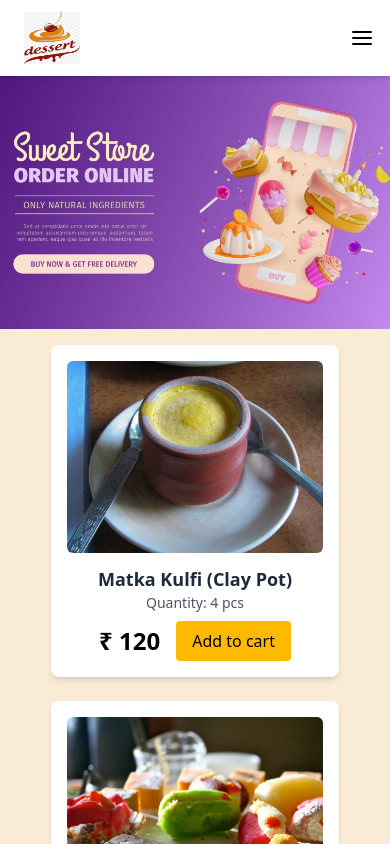
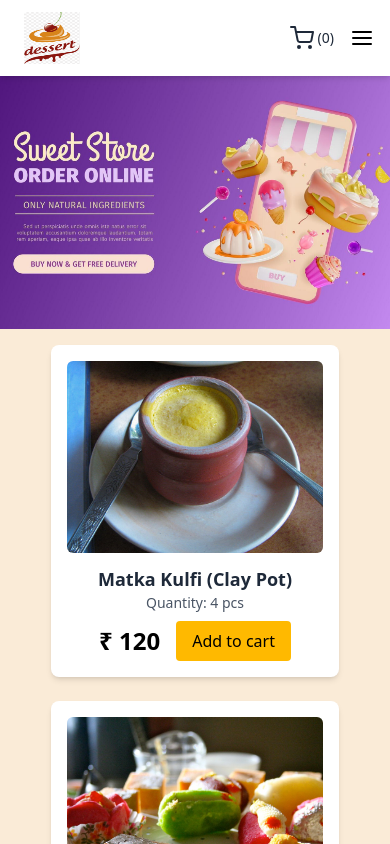
Before and after one commit to kamlakanwar/sweets-e-commerce, a React (Vite) app: page / in a window 390 px wide. Shown: the top 844 px of the page. Built offline with nearby package versions, Linux system fonts and the light colour scheme.

Commit message:
Update Navbar.jsx

```diff
--- a/src/components/Navbar.jsx
+++ b/src/components/Navbar.jsx
@@ -51,14 +51,24 @@ const Navbar = () => {
         </button>
       </nav>
 
-      {/* Hamburger Icon (Mobile) */}
-      <div className="md:hidden text-2xl cursor-pointer" onClick={toggleMenu}>
-        {isOpen ? <FiX /> : <FiMenu />}
+            <div className="flex items-center gap-4 md:hidden">
+        <div
+          onClick={() => navigate("/Cart")}
+          className="flex items-center cursor-pointer text-gray-800 hover:text-amber-500 text-2xl"
+        >
+          <FiShoppingCart />
+          <span className="ml-1 text-sm">({cartItems.length})</span>
+        </div>
+
+        {/* Hamburger Icon */}
+        <div className="text-2xl cursor-pointer" onClick={toggleMenu}>
+          {isOpen ? <FiX /> : <FiMenu />}
+        </div>
       </div>
 
       {/* Mobile Menu */}
       {isOpen && (
-        <div className="absolute top-full left-0 w-full bg-white shadow-md flex flex-col gap-4 px-6 py-4 md:hidden z-10">
+        <div className="absolute top-full left-0 w-full bg-white shadow-md flex flex-col gap-3 px-4 py-3 md:hidden z-10 text-sm">
           <Link to="/" onClick={toggleMenu} className="text-gray-700 hover:text-gray-600 font-medium">Home</Link>
           <Link to="/products" onClick={toggleMenu} className="text-gray-700 hover:text-gray-600 font-medium">Products</Link>
           <Link to="/contact" onClick={toggleMenu} className="text-gray-700 hover:text-gray-600 font-medium">Contact</Link>
```
